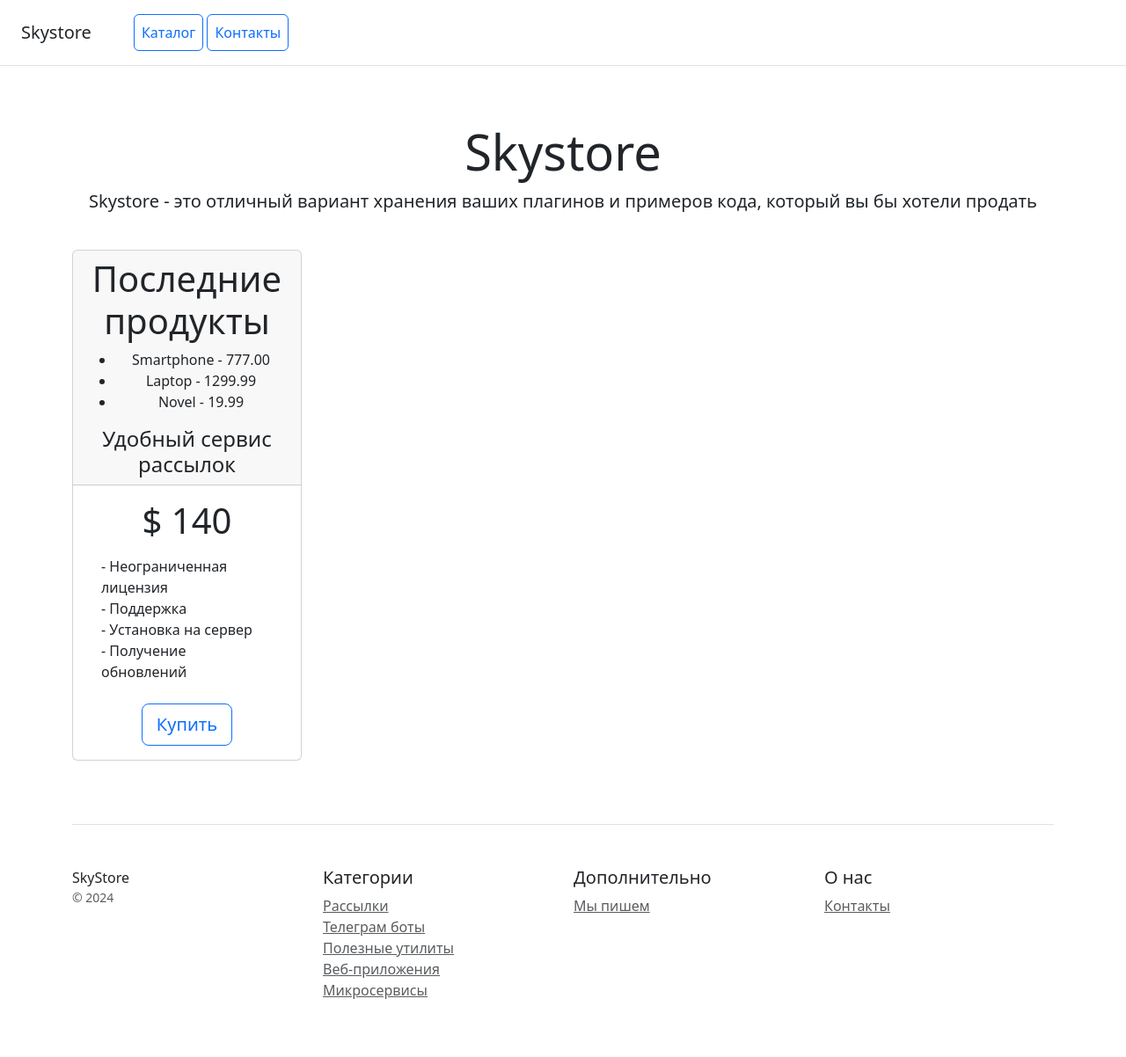
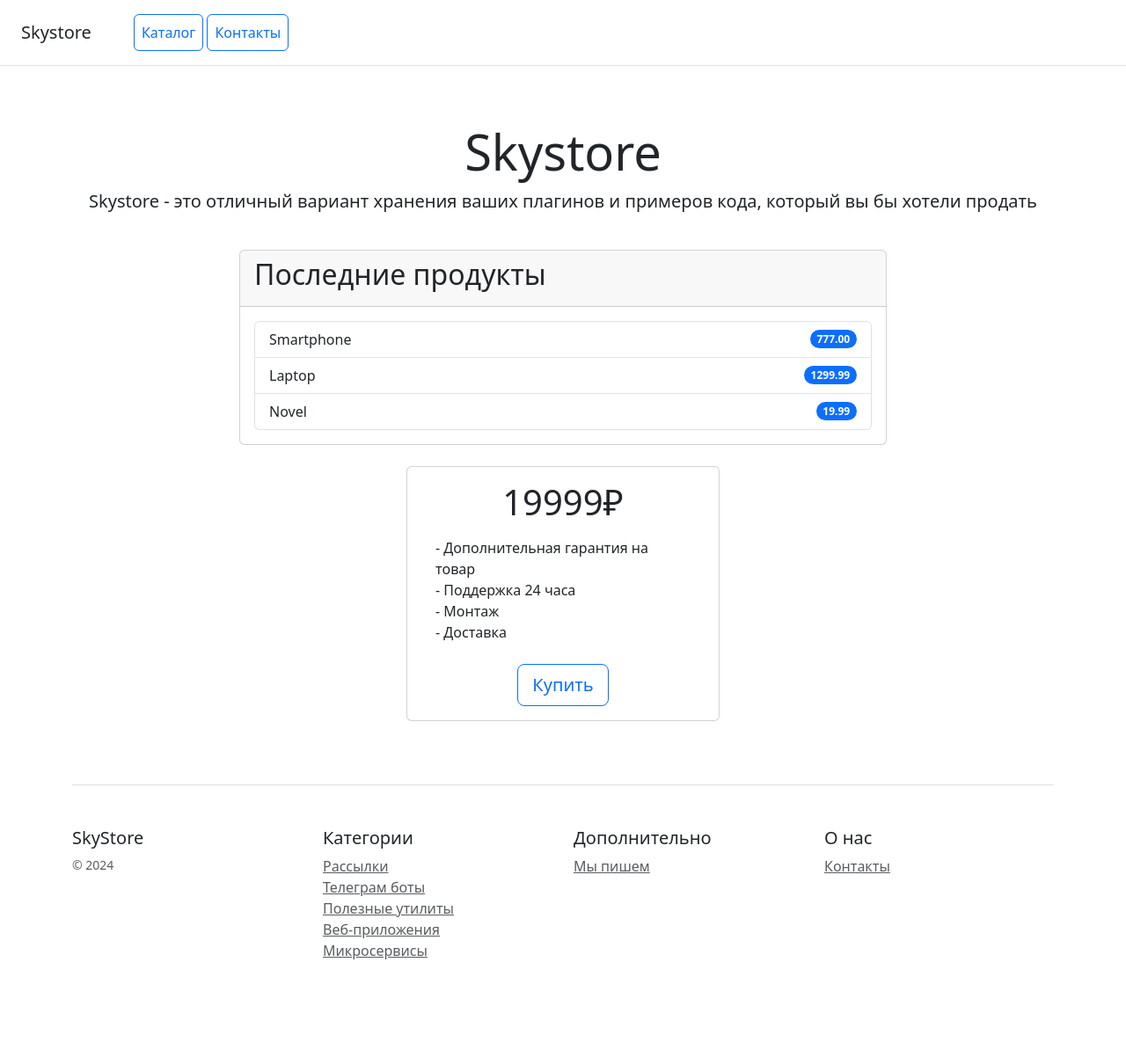
Before and after one commit to Dred85/project_online_store, a Django app: page / in a window 1280 px wide. Shown: the whole page at 88% size. After the commit the page ends 1091 px from the top, so only its background shows below. Run offline with Django 5.2, Linux system fonts and the light colour scheme; data comes from the database, SQL or seed files in the repository.

Commit message:
fix contacts.html

```diff
--- a/catalog/templates/main/home.html
+++ b/catalog/templates/main/home.html
@@ -24,25 +24,36 @@
 </div>
 
 <div class="container">
-    <div class="row text-center">
-        <div class="col-3">
-            <div class="card mb-4 box-shadow">
-                <div class="card-header"><h1>Последние продукты</h1>
-                    <ul>
+    <div class="row">
+        <div class="col-md-8 offset-md-2">
+            <div class="card mb-4">
+                <div class="card-header">
+                    <h2>Последние продукты</h2>
+                </div>
+                <div class="card-body">
+                    <ul class="list-group">
                         {% for product in latest_products %}
-                        <li>{{ product.name }} - {{ product.price }}</li>
+                        <li class="list-group-item d-flex justify-content-between align-items-center">
+                            {{ product.name }}
+                            <span class="badge bg-primary rounded-pill">{{ product.price }}</span>
+                        </li>
                         {% endfor %}
                     </ul>
-                    <h4 class="my-0 font-weight-normal">Удобный сервис рассылок</h4>
+                </div>
+            </div>
+        </div>
+    </div>
 
-                </div>
+    <div class="row text-center">
+        <div class="col-md-4 offset-md-4">
+            <div class="card mb-4 box-shadow">
                 <div class="card-body">
-                    <h1 class="card-title pricing-card-title">$ 140</h1>
+                    <h1 class="card-title pricing-card-title">19999₽</h1>
                     <ul class="list-unstyled mt-3 mb-4 text-start m-3">
-                        <li>- Неограниченная лицензия</li>
-                        <li>- Поддержка</li>
-                        <li>- Установка на сервер</li>
-                        <li>- Получение обновлений</li>
+                        <li>- Дополнительная гарантия на товар</li>
+                        <li>- Поддержка 24 часа</li>
+                        <li>- Монтаж</li>
+                        <li>- Доставка</li>
                     </ul>
                     <button type="button" class="btn btn-lg btn-block btn-outline-primary">Купить</button>
                 </div>
@@ -53,7 +64,7 @@
     <footer class="pt-4 my-md-5 pt-md-5 border-top">
         <div class="row">
             <div class="col-12 col-md">
-                SkyStore
+                <h5>SkyStore</h5>
                 <small class="d-block mb-3 text-muted">&copy; 2024</small>
             </div>
             <div class="col-6 col-md">
```
